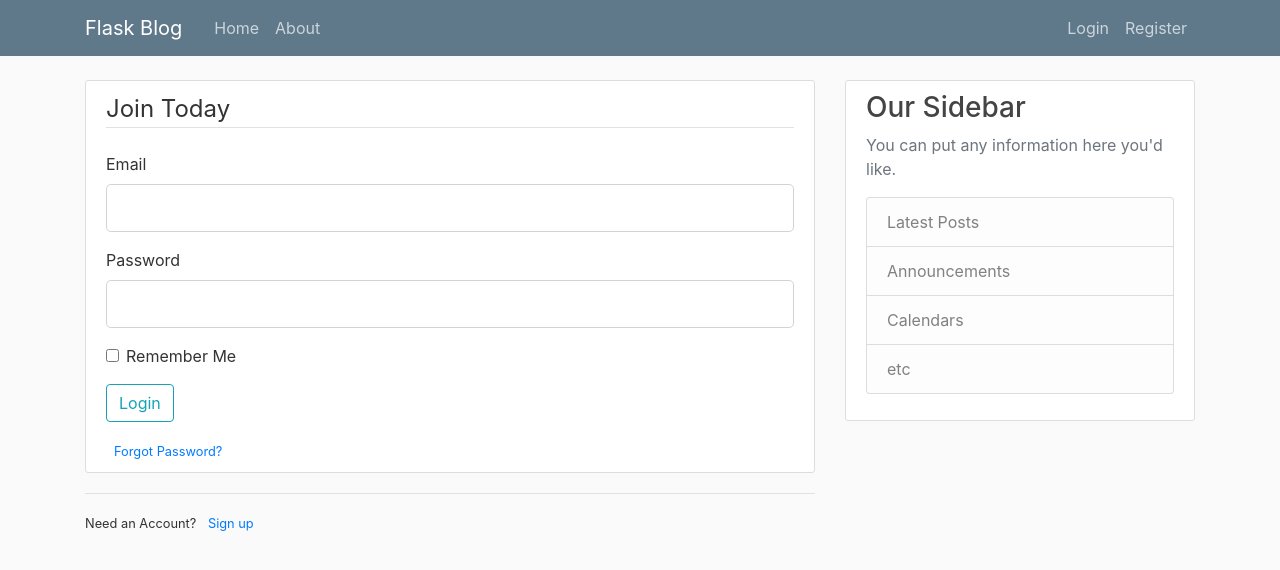
After one commit to abhishekrana-code/flask_blogg, a Flask app: page /login in a window 1280 px wide. The commit adds this page. Shown: the top 570 px of the page. Run offline with Flask 3, Linux system fonts and the light colour scheme; some libraries are stand-ins or nearby versions.

Commit message:
Login and resister form

```diff
--- a/app.py
+++ b/app.py
@@ -1,5 +1,8 @@
-from flask import Flask,render_template
+from flask import Flask, flash, url_for, redirect, render_template
+from forms import RegistrationForm, LoginForm
 app = Flask(__name__)
+
+app.config['SECRET_KEY'] = 'ecf0e9fc94ea05601651791c2727fca1'
 
 posts=[
     {
@@ -33,5 +36,25 @@ def home():
 def about():
     return render_template('about.html',title='Aboutme')
 
+@app.route('/register', methods=['GET', 'POST'])
+def register():
+    form = RegistrationForm()
+    if form.validate_on_submit():
+        flash(f'Account crated for {form.username.data}!', 'success')
+        return redirect(url_for('home'))
+    return render_template('register.html',title='Register', form=form)
+
+@app.route('/login', methods=['GET', 'POST'])
+def login():
+    form = LoginForm()
+    if form.validate_on_submit():
+        if form.email.data == 'admin@gmail.com' and form.password.data == '1234':
+            flash('you have been logged in!', 'success')
+            return redirect(url_for('home'))
+        else:
+            flash('login unsuccessful. Please check email and password', 'danger')
+    return render_template('login.html',title='Login', form=form)
+
+
 if __name__ == '__main__':
     app.run(debug=True)
--- /dev/null
+++ b/forms.py
@@ -0,0 +1,17 @@
+from flask_wtf import FlaskForm
+from wtforms import StringField,PasswordField, SubmitField, BooleanField
+from wtforms.validators import Length, DataRequired, Email, EqualTo
+
+class RegistrationForm(FlaskForm):
+    username =StringField('Username', validators=[DataRequired(), Length(min=2, max=20)])
+    email =StringField('Email', validators=[DataRequired(), Email(), Length(min=2, max=20)])
+    password= PasswordField('Password', validators=[DataRequired(), Length(min=4, max=20)])
+    confirm_password= PasswordField('confirm_password', validators=[DataRequired(), EqualTo('password')])
+    submit = SubmitField('Sign Up')
+
+
+class LoginForm(FlaskForm):
+    email =StringField('Email', validators=[DataRequired(), Email(), Length(min=2, max=20)])
+    password= PasswordField('Password', validators=[DataRequired(), Length(min=4, max=20)])
+    remember =BooleanField('Remember Me')
+    submit = SubmitField('Login')
--- /dev/null
+++ b/my_random.py
@@ -0,0 +1,6 @@
+import secrets
+
+def my_random():
+    return secrets.token_hex(16)
+
+print(my_random())
--- a/templates/layout.html
+++ b/templates/layout.html
@@ -1,15 +1,19 @@
 <!DOCTYPE html>
-<html lang="en">
+<html>
 <head>
-    <meta charset="UTF-8">
-    <meta name="viewport" content="width=device-width, initial-scale=1.0">
+    <!-- Required meta tags -->
+    <meta charset="utf-8">
+    <meta name="viewport" content="width=device-width, initial-scale=1, shrink-to-fit=no">
+
+    <!-- Bootstrap CSS -->
     <link rel="stylesheet" href="https://maxcdn.bootstrapcdn.com/bootstrap/4.0.0/css/bootstrap.min.css" integrity="sha384-Gn5384xqQ1aoWXA+058RXPxPg6fy4IWvTNh0E263XmFcJlSAwiGgFAW/dAiS6JXm" crossorigin="anonymous">
+
     <link rel="stylesheet" type="text/css" href="{{ url_for('static', filename='main.css') }}">
 
     {% if title %}
-        <title>{{title}}</title>
+        <title>Flask Blog - {{ title }}</title>
     {% else %}
-        <title>Home page</title>
+        <title>Flask Blog</title>
     {% endif %}
 </head>
 <body>
@@ -22,13 +26,13 @@
           </button>
           <div class="collapse navbar-collapse" id="navbarToggle">
             <div class="navbar-nav mr-auto">
-              <a class="nav-item nav-link" href="/">Home</a>
-              <a class="nav-item nav-link" href="/about">About</a>
+              <a class="nav-item nav-link" href="{{ url_for('home') }}">Home</a>
+              <a class="nav-item nav-link" href="{{ url_for('about') }}">About</a>
             </div>
             <!-- Navbar Right Side -->
             <div class="navbar-nav">
-              <a class="nav-item nav-link" href="/login">Login</a>
-              <a class="nav-item nav-link" href="/register">Register</a>
+              <a class="nav-item nav-link" href="{{ url_for('login') }}">Login</a>
+              <a class="nav-item nav-link" href="{{ url_for('register') }}">Register</a>
             </div>
           </div>
         </div>
@@ -37,6 +41,15 @@
     <main role="main" class="container">
       <div class="row">
         <div class="col-md-8">
+          {% with messages = get_flashed_messages(with_categories=true) %}
+            {% if messages %}
+              {% for category, message in messages %}
+                <div class="alert alert-{{ category }}">
+                  {{ message }}
+                </div>
+              {% endfor %}
+            {% endif %}
+          {% endwith %}
           {% block content %}{% endblock %}
         </div>
         <div class="col-md-4">
@@ -54,10 +67,8 @@
         </div>
       </div>
     </main>
-
     <script src="https://code.jquery.com/jquery-3.2.1.slim.min.js" integrity="sha384-KJ3o2DKtIkvYIK3UENzmM7KCkRr/rE9/Qpg6aAZGJwFDMVNA/GpGFF93hXpG5KkN" crossorigin="anonymous"></script>
     <script src="https://cdnjs.cloudflare.com/ajax/libs/popper.js/1.12.9/umd/popper.min.js" integrity="sha384-ApNbgh9B+Y1QKtv3Rn7W3mgPxhU9K/ScQsAP7hUibX39j7fakFPskvXusvfa0b4Q" crossorigin="anonymous"></script>
     <script src="https://maxcdn.bootstrapcdn.com/bootstrap/4.0.0/js/bootstrap.min.js" integrity="sha384-JZR6Spejh4U02d8jOt6vLEHfe/JQGiRRSQQxSfFWpi1MquVdAyjUar5+76PVCmYl" crossorigin="anonymous"></script>
 </body>
-</body>
 </html>
--- /dev/null
+++ b/templates/login.html
@@ -0,0 +1,51 @@
+{% extends "layout.html" %}
+{% block content%}
+    <div class="content-section">
+        <form method="post" action="">
+            {{form.hidden_tag()}}
+            <fieldset class="form-group">
+                <legend class="border-bottom mb-4">Join Today</legend>
+
+                <div class="form-group">
+                    {{form.email.label(class="form-control-label")}}
+                    {% if form.email.errors %}
+                        {{ form.email(class="form-control form-control-lg is-invalid")}}
+                        <div class="invalid-feedback">
+                            {% for error in form.email.errors %}
+                                <span>{{ error }}</span>
+                            {% endfor %}
+                        </div>
+                    {% else %}
+                        {{form.email(class="form-control form-control-lg")}}
+                    {% endif %}
+                </div>
+                <div class="form-group">
+                    {{form.password.label(class="form-control-label")}}
+                    {% if form.password.errors %}
+                        {{ form.password(class="form-control form-control-lg is-invalid")}}
+                        <div class="invalid-feedback">
+                            {% for error in form.password.errors %}
+                                <span>{{ error }}</span>
+                            {% endfor %}
+                        </div>
+                    {% else %}
+                        {{form.password(class="form-control form-control-lg")}}
+                    {% endif %}
+                </div>
+                <div class = "form-check">
+                    {{ form.remember(class="form-check-input")}}
+                    {{ form.remember.label(class="form-check-label")}}
+                </div>
+            </fieldset>
+            <div class ="form-group">
+                {{form.submit(class="btn btn-outline-info")}}
+            </div>
+            <small class="text-muted ml-2"><a href="">Forgot Password?</a></small>
+        </form>
+    </div>
+    <div class="border-top pt-3">
+        <small>
+            Need an Account? <a class="ml-2" href="{{ url_for('register') }}">Sign up</a>
+        </small>
+    </div>
+{% endblock content %}
```
Also changed, not shown: templates/home.html (+12 -5 lines), templates/register.html (added, +72 -0 lines).
